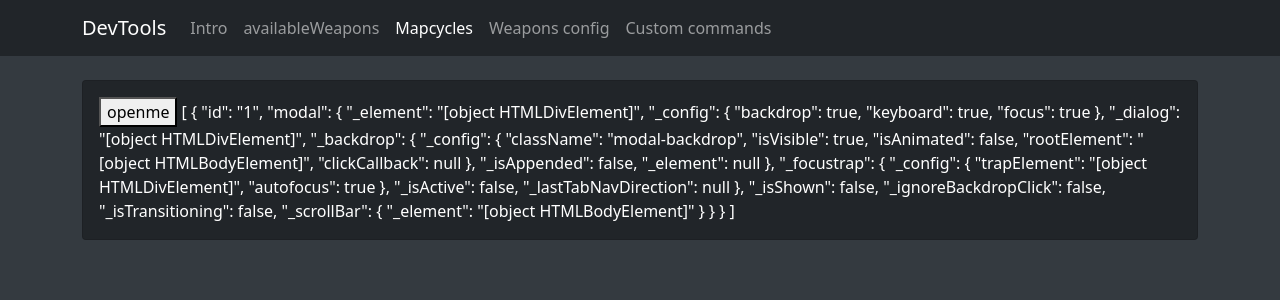
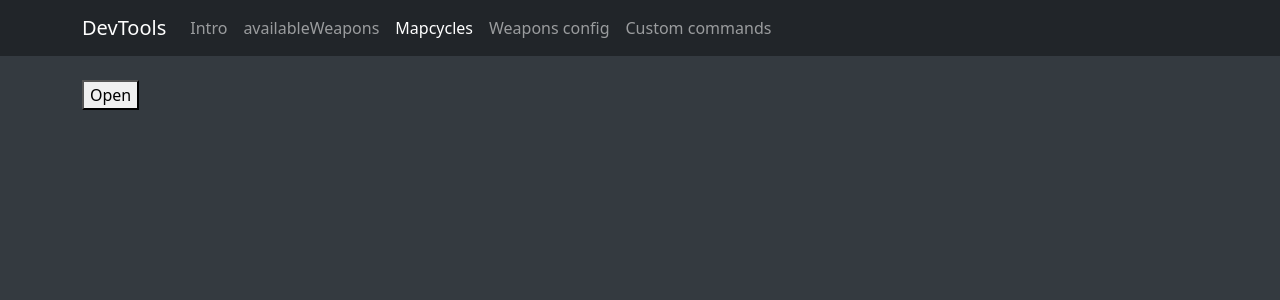
Before and after one commit to pacblinky/devtools, a Vue app: page /#/mapcycle in a window 1280 px wide. Shown: the top 300 px of the page. Built offline with nearby package versions, Linux system fonts and the light colour scheme.

Commit message:
some changes

```diff
--- a/src/components/Modal.vue
+++ b/src/components/Modal.vue
@@ -37,10 +37,7 @@ export default {
     mounted()
     {
       this.modal = new Modal(document.getElementById(this.id));
-      this.$emit("modal",{
-        modal: this.modal,
-        id: this.id
-      });
+      this.$emit("modal",this.modal)
     }
 }
 </script>
--- a/src/views/CustomCMD.vue
+++ b/src/views/CustomCMD.vue
@@ -1,9 +1,9 @@
 <template>
-<p>Hello</p>
+    <div></div>
 </template>
 
 <script>
 export default {
-    name: "CustomCMD"
+    name: "CustomCMD",
 }
 </script>
--- a/src/views/Mapcycle.vue
+++ b/src/views/Mapcycle.vue
@@ -1,19 +1,7 @@
 <template>
     <div class="container">
-        <div class="card card-sm bg-dark text-white">
-            <div class="card-body">
-                <button>openme</button>
-                {{modals}}
-                <modal id="1" title="Add map" @modal="addModal">
-                    <template v-slot:body>
-                        <p>Body</p>
-                    </template>
-                    <template v-slot:footer>
-                        <p>Footer</p>
-                    </template>
-                </modal>
-            </div>
-        </div>
+        <modal id="addMap" title="Add map" @modal="modals['addMap'] = $event"/>
+        <button @click="modals['addMap'].show()">Open</button>
     </div>
 </template>
 
@@ -24,18 +12,10 @@ export default {
     data()
     {
         return {
-            modals: [],
+            modals: {},
             mapcycles: [],
             maps: [],
             cvars: [],
-        }
-    },
-
-    methods:
-    {
-        addModal({modal,id})
-        {
-            this.modals.push({id: id, modal: modal});
         }
     },
 
--- a/src/views/WeaponCFG.vue
+++ b/src/views/WeaponCFG.vue
@@ -1,9 +1,9 @@
 <template>
-    <p>Weapon files generator</p>
+    <div></div>
 </template>
 
 <script>
 export default {
-    name: "WeaponCFG"
+    name: "WeaponCFG",
 }
 </script>
```
